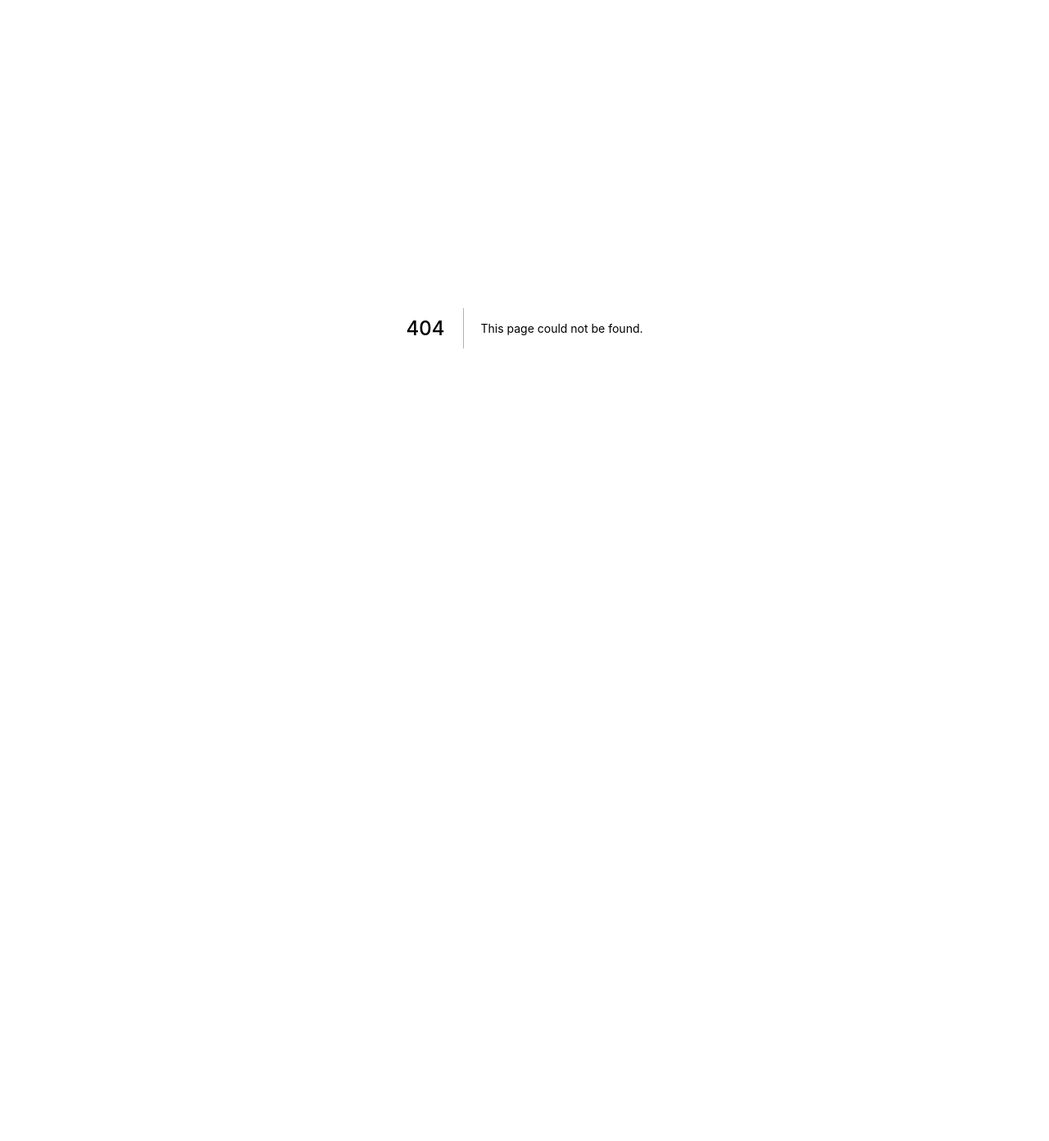
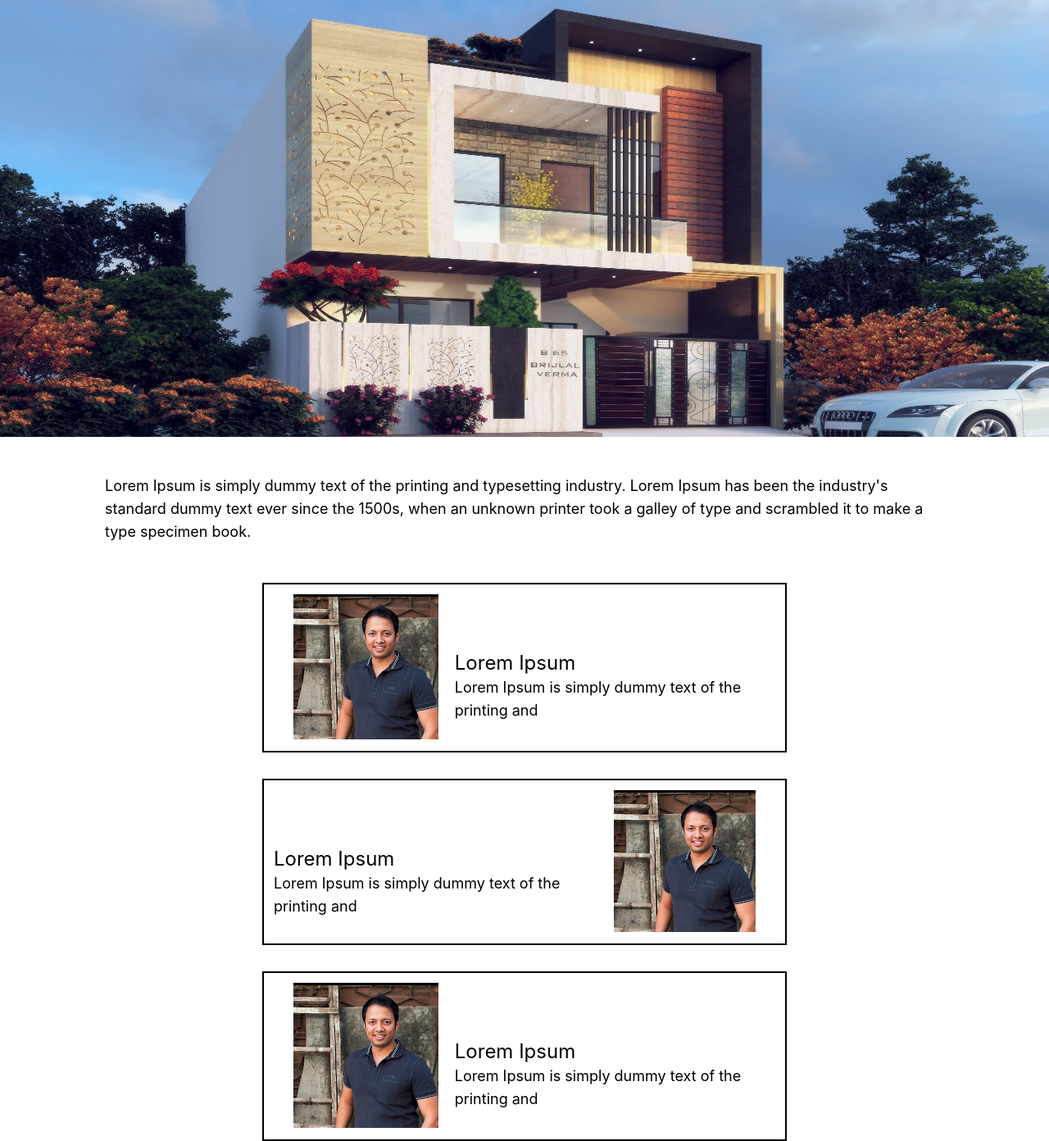
Before and after one commit to rohan-singh987/Lancet, a Next.js app: page /about in a window 1280 px wide. Before the commit this address had no page. Shown: the whole page at 82% size. Before the commit the page ends 800 px from the top, so only its background shows below. Built offline with nearby package versions, Linux system fonts and the light colour scheme.

Commit message:
about page update

```diff
--- a/components/About.jsx
+++ /dev/null
@@ -1,12 +0,0 @@
-import Image from 'next/image';
-import React from 'react';
-
-const About = () => {
-  return (
-    <div>
-
-    </div>
-  )
-}
-
-export default About
--- a/components/Contact.jsx
+++ /dev/null
@@ -1,11 +0,0 @@
-import React from 'react'
-
-const Contact = () => {
-  return (
-    <div>
-
-    </div>
-  )
-}
-
-export default Contact
--- a/components/Footer.jsx
+++ /dev/null
@@ -1,9 +0,0 @@
-import React from 'react'
-
-const Footer = () => {
-  return (
-    <div>Footer</div>
-  )
-}
-
-export default Footer
--- a/components/Interiors.jsx
+++ /dev/null
@@ -1,9 +0,0 @@
-import React from 'react'
-
-const Interiors = () => {
-  return (
-    <div>Interiors</div>
-  )
-}
-
-export default Interiors
--- a/components/Navbar.jsx
+++ /dev/null
@@ -1,12 +0,0 @@
-import Link from 'next/link'
-import React from 'react'
-
-const Navbar = () => {
-  return (
-    <div>
-
-    </div>
-  )
-}
-
-export default Navbar
--- a/components/Portfolio.jsx
+++ /dev/null
@@ -1,48 +0,0 @@
-import Image from 'next/image'
-import React from 'react'
-import image from '../assets/portfolioIMG.jpg'
-
-const Portfolio = () => {
-  return (
-    <div className="  pt-9 bg-slate-400">
-      <div className=" flex flex-col md:flex-row items-center justify-center relative ">
-
-        <div className=" lg:w-1/4 md:w-1/2  w-fit  bg-slate-500 text-white sm:p-12 p-5 sm:m-9 m-5 md:top-28 relative z-10 ">
-          <h1>Vintage Vantage</h1>
-          <p>Lorem ipsum dolor sit amet consectetur adipisicing elit. Temporibus odit placeat earum deserunt ea id sapiente vero tempora! Dolorem sapiente accusantium atque itaque optio aut cupiditate ipsa asperiores aliquam rerum! Lorem ipsum dolor, sit amet consectetur adipisicing elit. Maxime, sapiente. Voluptatem sapiente soluta pariatur maxime neque quos omnis aperiam facilis. Temporibus odit placeat facilis.</p>
-        </div>
-
-        <div className="md:shrink-0 relative">
-        <Image
-        src={image}
-        alt="image"
-        width='400'
-        height='400'
-        />
-        </div>
-
-      </div>
-
-      <div className=" flex flex-col md:flex-row items-center justify-center absolute ">
-
-        <div className="md:shrink-0 relative">
-        <Image
-        src={image}
-        alt="image"
-        width='400'
-        height='400'
-        />
-        </div>
-
-        <div className=" lg:w-1/4 md:w-1/2 w-fit  bg-slate-500 text-white sm:p-12 p-5 sm:m-9 m-5 relative z-10 md:bottom-28">
-          <h1>Vintage Vantage</h1>
-          <p>Lorem ipsum dolor sit amet consectetur adipisicing elit. Temporibus odit placeat earum deserunt ea id sapiente vero tempora! Dolorem sapiente accusantium atque itaque optio aut cupiditate ipsa asperiores aliquam rerum! Lorem ipsum dolor, sit amet consectetur adipisicing elit. Maxime, sapiente. Voluptatem sapiente soluta pariatur maxime neque quos omnis aperiam facilis. Temporibus odit placeat facilis.</p>
-        </div>
-
-
-      </div>
-    </div>
-  )
-}
-
-export default Portfolio
--- a/components/Services.jsx
+++ /dev/null
@@ -1,9 +0,0 @@
-import React from 'react'
-
-const Services = () => {
-  return (
-    <div>Services</div>
-  )
-}
-
-export default Services
--- a/components/index.js
+++ /dev/null
@@ -1,5 +0,0 @@
-export { default as About } from './About';
-export { default as Contact } from './Contact';
-export { default as Interiors } from './Interiors';
-export { default as Portfolio} from './Portfolio';
-export { default as Services} from './Services';
--- /dev/null
+++ b/pages/about.js
@@ -0,0 +1,69 @@
+import React from "react";
+import Image from "next/image";
+import team from "../assets/team1.jpg";
+
+export const about = () => {
+  return (
+    <>
+      {/* header */}
+      <div className="relative">
+        <div>
+          <Image
+            src="/media/home_img_1.jpg"
+            width="1920"
+            height="800"
+            alt="Landing page display image"
+
+          />
+          <div className="text-xs mt-3 px-5 md:text-base lg:text-lg lg:mt-10 lg:px-32">
+            Lorem Ipsum is simply dummy text of the printing and typesetting
+            industry. Lorem Ipsum has been the industry's standard dummy text
+            ever since the 1500s, when an unknown printer took a galley of type
+            and scrambled it to make a type specimen book.
+          </div>
+        </div>
+      </div>
+
+      {/* team members */}
+      <div className="lg:space-y-8 relative">
+        <div className="flex border-2 mt-3 mx-3 border-black justify-center lg:w-1/2 lg:mx-auto lg:mt-12">
+          <div className="mt-3 ml-9 mb-2">
+            <Image src={team} width="200" height="200" />
+          </div>
+          <div className="mt-5 ml-5 sm:mt-20">
+            <div className="md:text-xl lg:text-2xl">Lorem Ipsum</div>
+            <div className="text-xs md:text-base lg:text-lg">
+              Lorem Ipsum is simply dummy text of the printing and
+            </div>
+          </div>
+        </div>
+
+        <div className="flex border-2 mt-3 mx-3 border-black justify-center lg:w-1/2 lg:mx-auto">
+          <div className="mt-5 mr-5 ml-3 sm:mt-20">
+            <div className="md:text-xl lg:text-2xl">Lorem Ipsum</div>
+            <div className="text-xs md:text-base lg:text-lg">
+              Lorem Ipsum is simply dummy text of the printing and
+            </div>
+          </div>
+          <div className="mt-3 mr-9 mb-2">
+            <Image src={team} width="200" height="200" />
+          </div>
+        </div>
+
+        <div className="flex border-2 mt-3 mx-3 border-black justify-center lg:w-1/2 lg:mx-auto">
+          <div className="mt-3 ml-9 mb-2">
+            <Image src={team} width="200" height="200" />
+          </div>
+          <div className="mt-5 ml-5 sm:mt-20">
+            <div className="md:text-xl lg:text-2xl">Lorem Ipsum</div>
+            <div className="text-xs md:text-base lg:text-lg">
+              Lorem Ipsum is simply dummy text of the printing and
+            </div>
+          </div>
+        </div>
+      </div>
+    </>
+  );
+};
+
+export default about;
```
Also changed, not shown: assets/team1.jpg (added).
